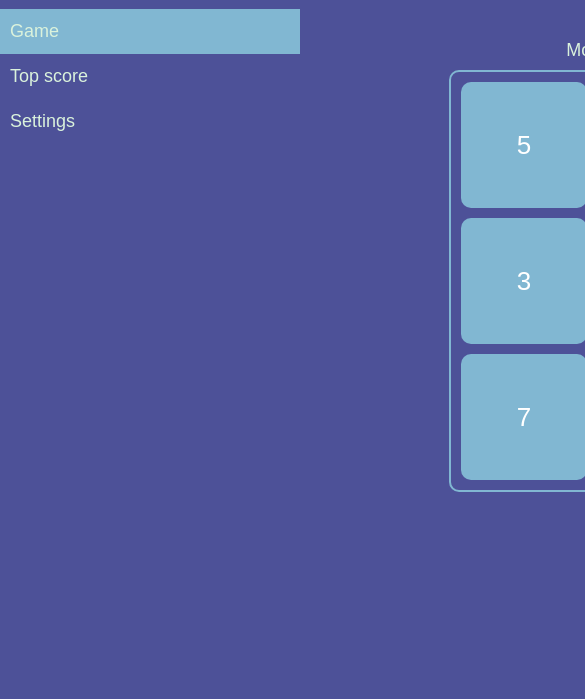
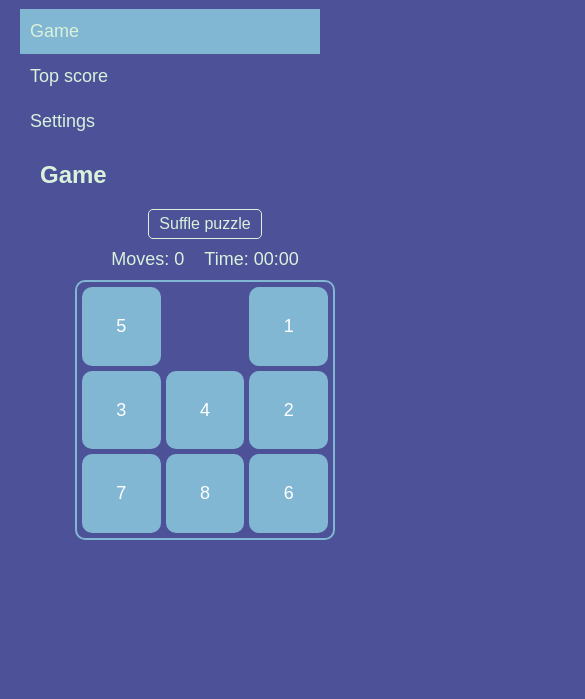
Before and after one commit to Stesho/gem-puzzle, a website built with webpack: page gem-puzzle/src/index.html in a window 390 px wide. Shown: the part 145-844 px from the top of the page, 585 px wide, since content can reach past the window. Built offline with nearby package versions, Linux system fonts and the light colour scheme.

Commit message:
feat: add responsive and adaptive design

```diff
--- a/gem-puzzle/src/pages/home/home.scss
+++ b/gem-puzzle/src/pages/home/home.scss
@@ -14,7 +14,8 @@
 }
 
 .menu {
-  min-width: 300px;
+  max-width: 300px;
+  width: 100%;
   &__title {
     margin: 0 0 20px 0;
     padding: 5px 10px;
@@ -41,3 +42,9 @@
   flex: 1 auto;
   padding: 0 0 0 20px;
 }
+
+@media (max-width: 768px) {
+  .main {
+    flex-direction: column;
+  }
+}
--- a/gem-puzzle/src/pages/puzzle/puzzle.scss
+++ b/gem-puzzle/src/pages/puzzle/puzzle.scss
@@ -94,3 +94,15 @@
     transform: scale(1);
   }
 }
+
+@media (max-width: 525px) {
+  .canvas {
+    width: 260px;
+    height: 260px;
+    padding: 5px;
+    gap: 5px;
+    &__cell {
+      font-size: 18px;
+    }
+  }
+}
--- a/gem-puzzle/src/styles/index.scss
+++ b/gem-puzzle/src/styles/index.scss
@@ -12,7 +12,9 @@ body {
 }
 
 .container {
-  width: 1000px;
+  max-width: 1080px;
+  width: 100%;
+  padding: 0 40px;
   margin: 0 auto;
 }
 
@@ -27,3 +29,9 @@ body {
 .pageTitle {
   margin: 0 0 20px 0;
 }
+
+@media (max-width: 768px) {
+  .container {
+    padding: 0 20px;
+  }
+}
```
Also changed, not shown: gem-puzzle/src/pages/home/home.html (+0 -3 lines).
